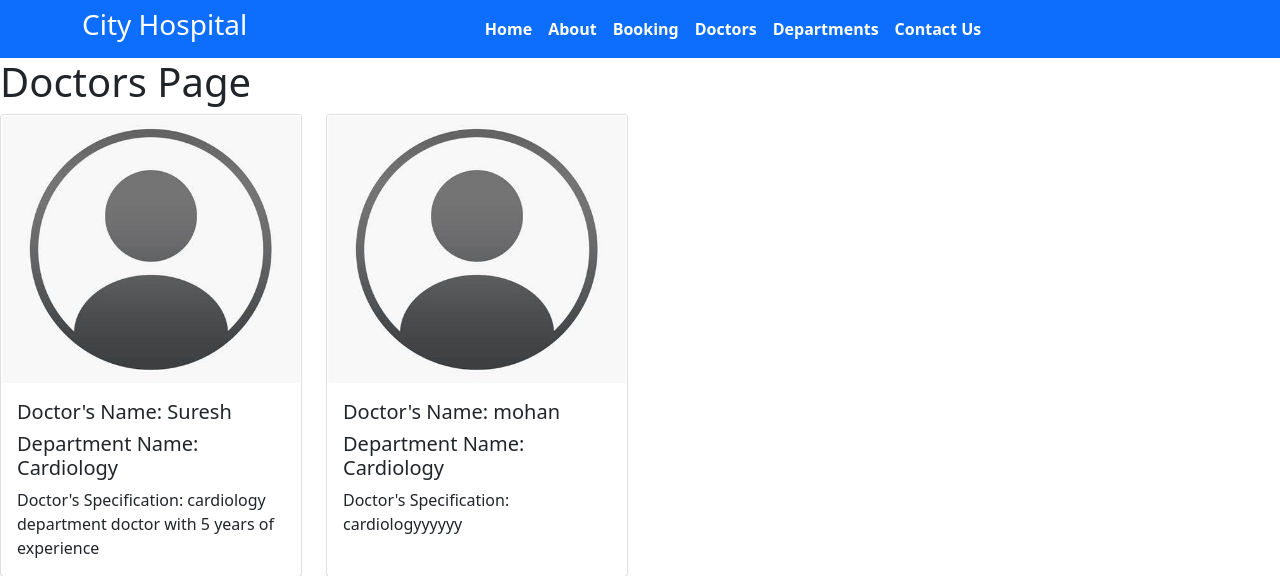
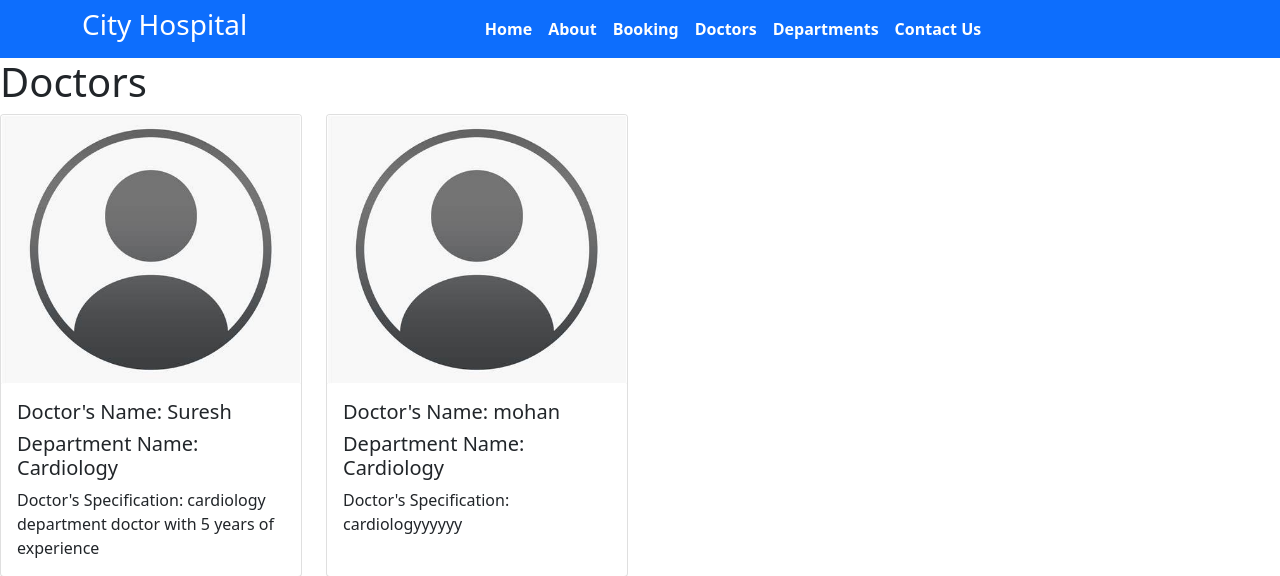
Before and after one commit to mohammadshuaibt/city-hospital, a Django app: page /doctors/ in a window 1280 px wide. Shown: the top 576 px of the page. Run offline with Django 5.2, Linux system fonts and the light colour scheme; data comes from the database, SQL or seed files in the repository; some libraries are stand-ins or nearby versions.

Commit message:
Update doctors.html

```diff
--- a/templates/doctors.html
+++ b/templates/doctors.html
@@ -1,6 +1,6 @@
 {% extends 'index.html'%}
 {% block content %}
-<h1>Doctors Page</h1>
+<h1>Doctors</h1>
 
 <div class='row'>
     {% for d in doctor_info %}
```
